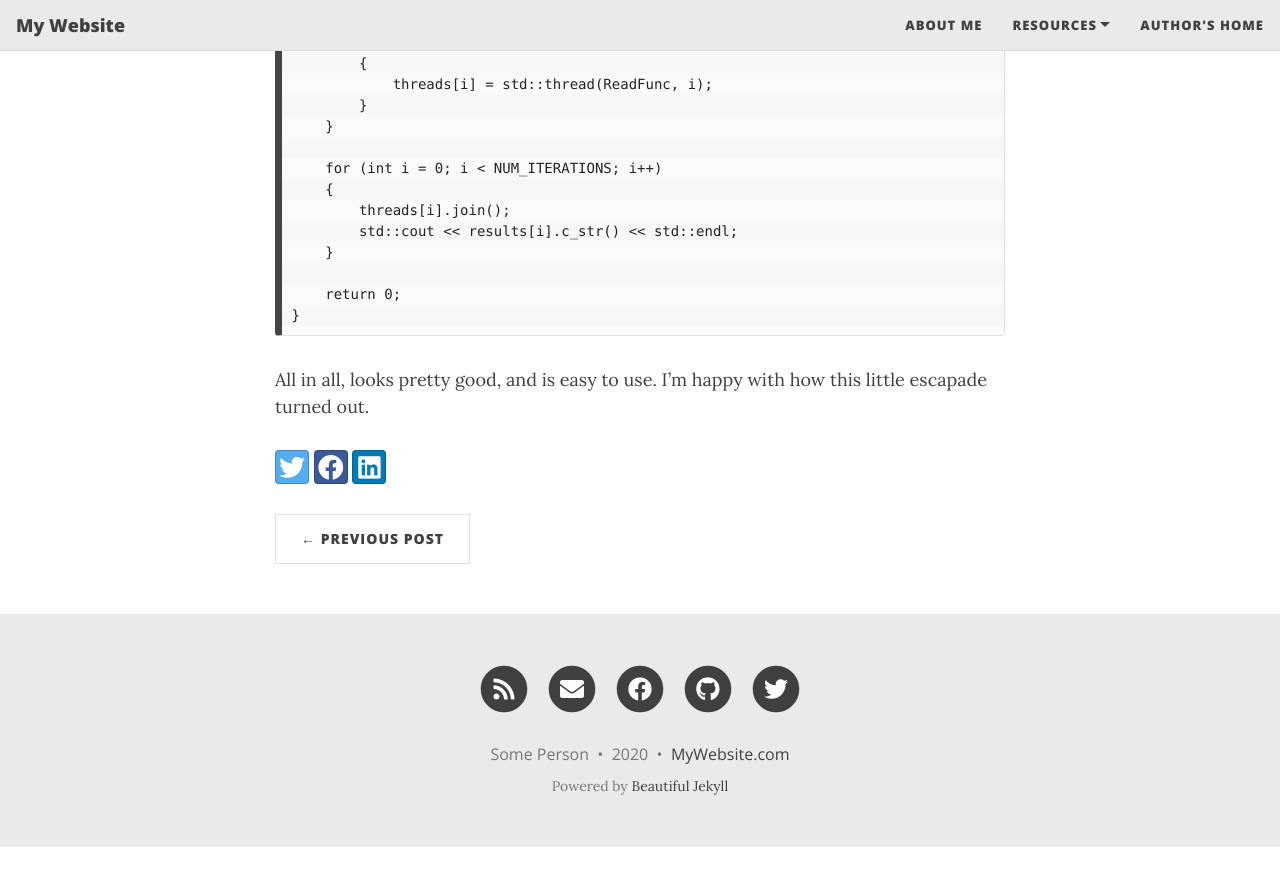
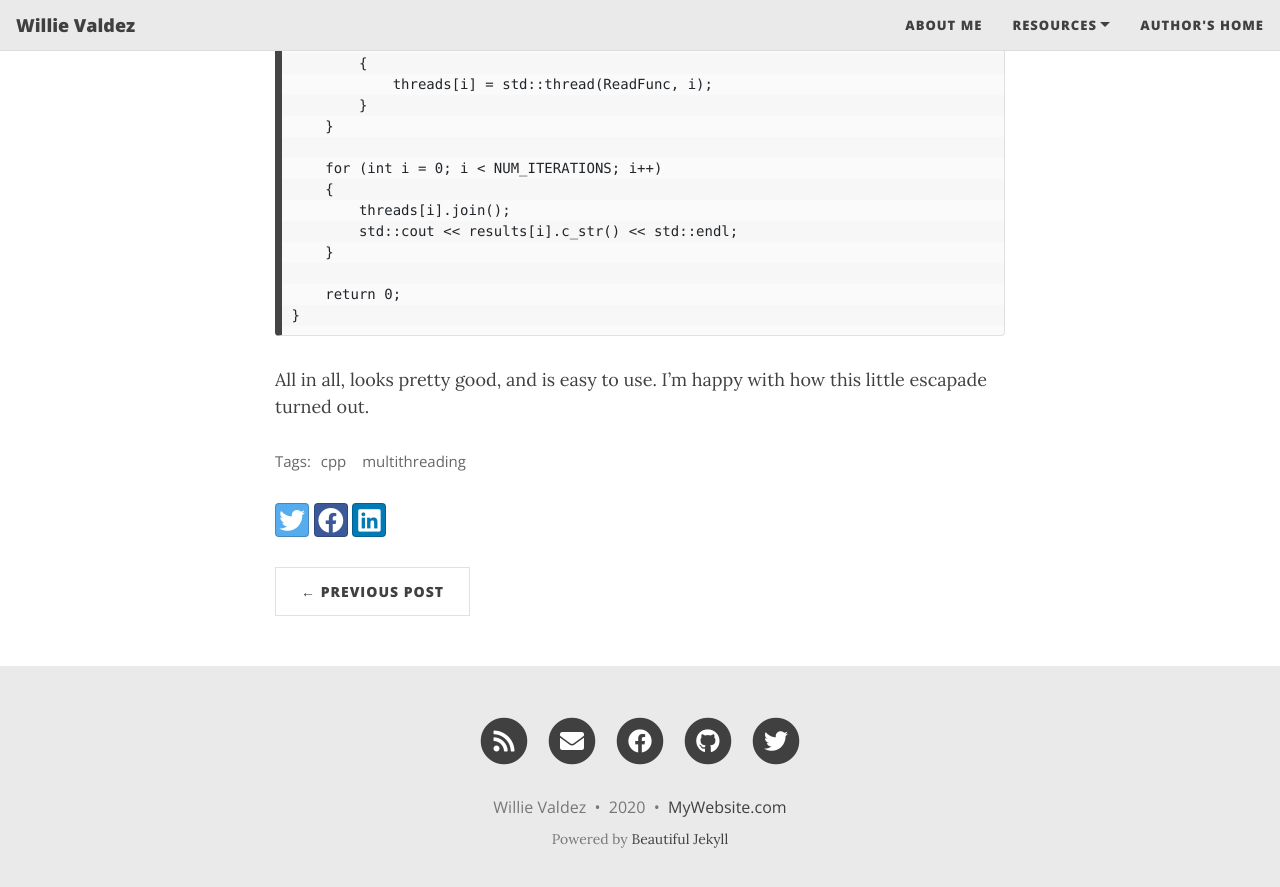
Before and after one commit to g2valdez/willievaldez.github.io, a Jekyll site: the page built from _posts/2020-09-27-ReadWrite_LockedContainer.md, in a window 1280 px wide and 900 px high, scrolled down 3667 px. Shown: the top 887 px of the window. Built offline with Jekyll 4.4.1, drawn with Linux system fonts in a browser that asks for light colours; nearby versions of some CDN libraries; before the commit the page ends 4514 px from its top, so only the background shows below that.

Commit message:
added metadata to blog post, changed title of website in _config.yml

```diff
--- a/_config.yml
+++ b/_config.yml
@@ -6,10 +6,10 @@
 # --- Required options --- #
 
 # Name of website
-title: My Website
+title: Willie Valdez
 
 # Your name to show in the footer
-author: Some Person
+author: Willie Valdez
 
 # --- List of links in the navigation bar --- #
 
--- a/_posts/2020-09-27-ReadWrite_LockedContainer.md
+++ b/_posts/2020-09-27-ReadWrite_LockedContainer.md
@@ -1,8 +1,7 @@
 ---
+layout: post
 title: A Simple Read-Write Locked Container
-categories:
-- General
-feature_image: "https://picsum.photos/2560/600?image=872"
+tags: [cpp, multithreading]
 ---
 
 ## Thread Contention in C++
```
